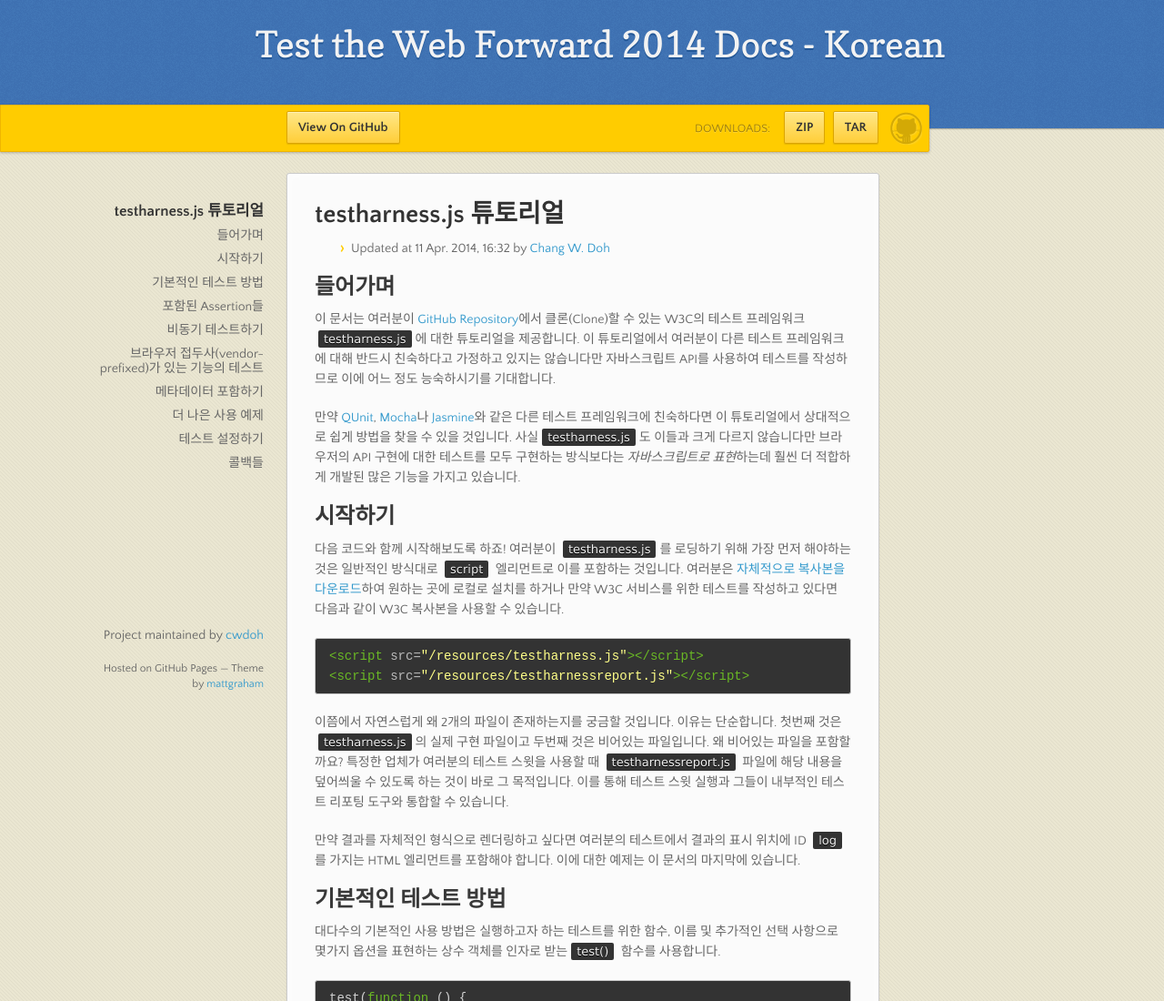
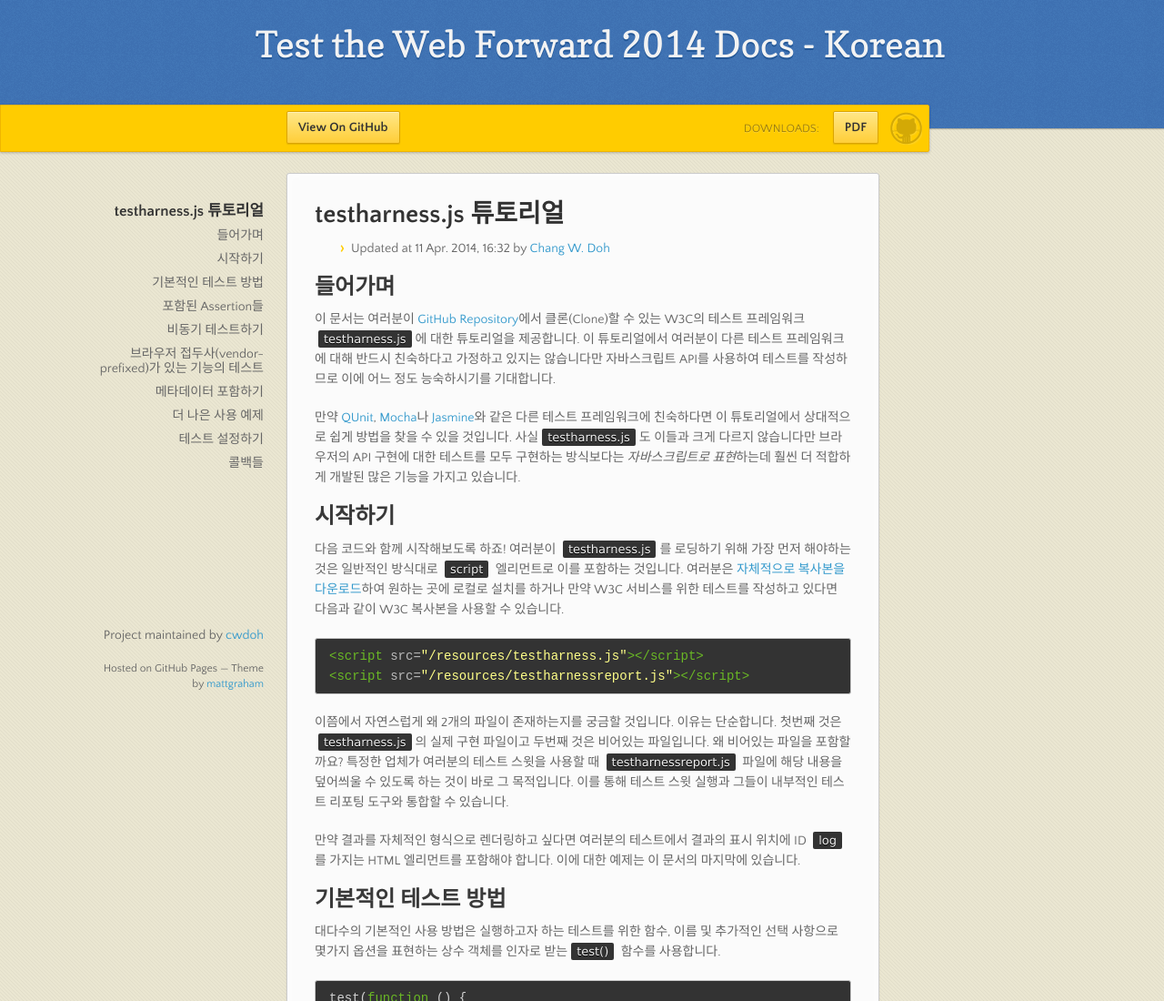
Before and after one commit to cwdoh/ttwf-docs, a plain HTML site: page index.html in a window 1280 px wide. Shown: the top 1100 px of the page at 91% size. Drawn offline with nearby package versions, Linux system fonts and the light colour scheme.

Commit message:
Added pdf download link

```diff
--- a/index.html
+++ b/index.html
@@ -28,8 +28,7 @@
         <div class="downloads">
           <span>Downloads:</span>
           <ul>
-            <li><a href="https://github.com/cwdoh/ttwf-docs/zipball/master" class="button">ZIP</a></li>
-            <li><a href="https://github.com/cwdoh/ttwf-docs/tarball/master" class="button">TAR</a></li>
+            <li><a href="https://github.com/cwdoh/ttwf-docs/pdf/testharness.js-tutorial-ko.pdf" class="button">PDF</a></li>
           </ul>
         </div>
       </div><!-- end banner -->
```
